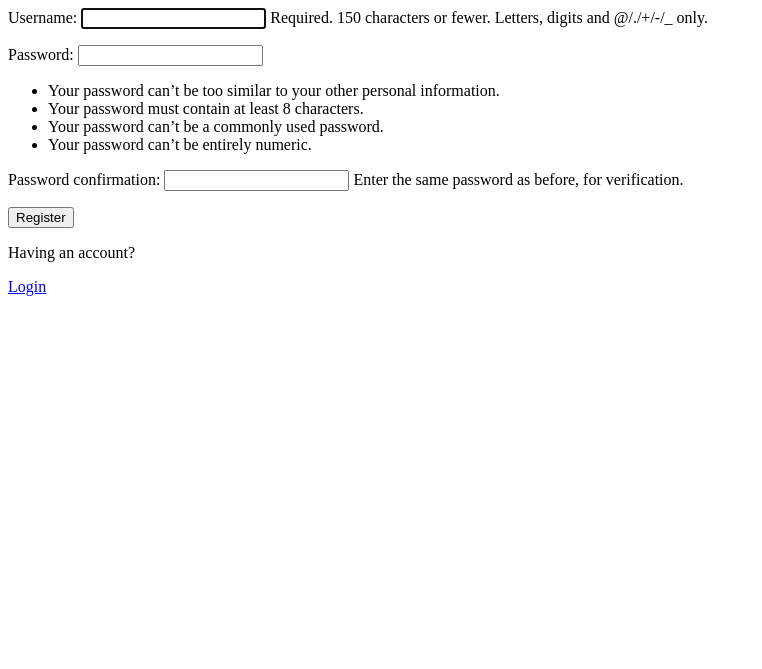
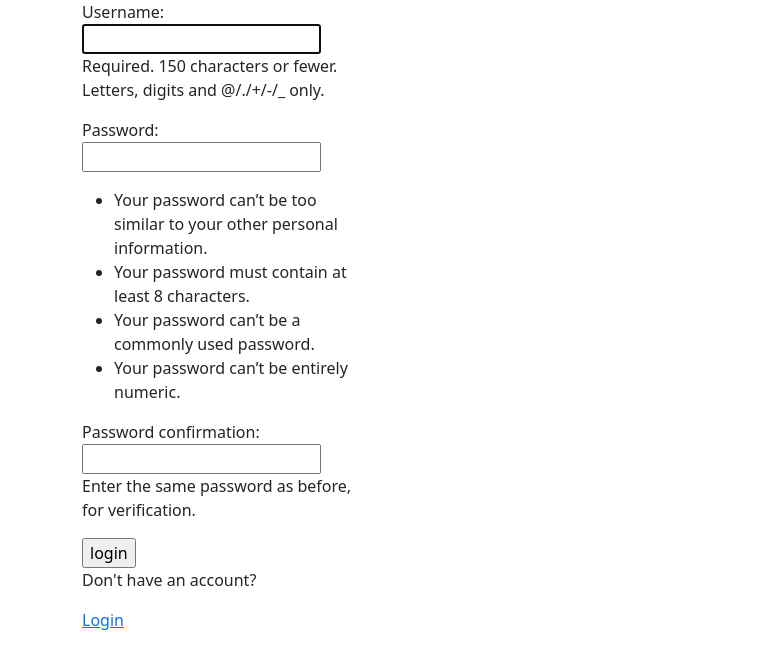
Before and after one commit to waregagbagbo/Todo-List, a Django app: page /register/ in a window 1280 px wide. Shown: the top 669 px of the page, without its empty margins (0-762 px from the left). Run offline with Django 4.2, Linux system fonts and the light colour scheme; parts of the project's set-up code (start-up, migrations or seed data) failed here and were passed over; some libraries are stand-ins or nearby versions.

Commit message:
added boostrap

```diff
--- a/web_project/settings.py
+++ b/web_project/settings.py
@@ -124,7 +124,7 @@ STATICFILES_DIRS = (
     os.path.join(BASE_DIR, 'static'),
 )
 
-STATIC_ROOT = os.path.join(BASE_DIR, staticfiles)
+STATIC_ROOT = os.path.join(BASE_DIR, 'staticfiles')
 
 
 
--- /dev/null
+++ b/worklist/templates/base.html
@@ -0,0 +1,21 @@
+{% load static %}
+<!DOCTYPE html>
+<html>
+<head>
+    <meta charset='utf-8'>
+    <meta http-equiv='X-UA-Compatible' content='IE=edge'>
+    <title>Todo List</title>
+    <meta name='viewport' content='width=device-width, initial-scale=1'>
+    <link rel='stylesheet' type='text/css' media='screen' href='main.css'>
+    <link href="https://cdn.jsdelivr.net/npm/bootstrap@5.1.3/dist/css/bootstrap.min.css" rel="stylesheet" integrity="sha384-1BmE4kWBq78iYhFldvKuhfTAU6auU8tT94WrHftjDbrCEXSU1oBoqyl2QvZ6jIW3" crossorigin="anonymous">
+    <script src="https://cdn.jsdelivr.net/npm/@popperjs/core@2.10.2/dist/umd/popper.min.js" integrity="sha384-7+zCNj/IqJ95wo16oMtfsKbZ9ccEh31eOz1HGyDuCQ6wgnyJNSYdrPa03rtR1zdB" crossorigin="anonymous"></script>
+<script src="https://cdn.jsdelivr.net/npm/bootstrap@5.1.3/dist/js/bootstrap.min.js" integrity="sha384-QJHtvGhmr9XOIpI6YVutG+2QOK9T+ZnN4kzFN1RtK3zEFEIsxhlmWl5/YESvpZ13" crossorigin="anonymous"></script>
+</head>
+<body>
+    {% block content %}
+
+
+    {%endblock%}
+
+</body>
+</html>
--- a/worklist/templates/worklist/register.html
+++ b/worklist/templates/worklist/register.html
@@ -1,7 +1,23 @@
-<form action="#" method="POST">
-    {% csrf_token %}
-    {{form.as_p}}
-    <input type="submit" value="Register">
-    <p>Having an account?</p>
-    <a href="{% url 'login' %}">Login</a>
-</form>
+{% extends 'base.html'%}
+{% block content%}
+
+
+<div class="container">
+    <div class="row">
+        <div class="position-relative">
+                <div class="col-9 col-sm-3">
+                    <form action="#" method="POST">
+                        {% csrf_token %}
+                        {{form.as_p}}
+                        <input type="submit" value="login">
+                        <p>Don't have an account?</p>
+                        <a  href="{%url 'login'%}">Login</a>
+                    </form>
+
+            </div>
+        </div>
+      </div>
+
+    </div>
+</div>
+{%endblock %}
```
Also changed, not shown: worklist/templates/worklist/login.html (+22 -0 lines), db.sqlite3.
